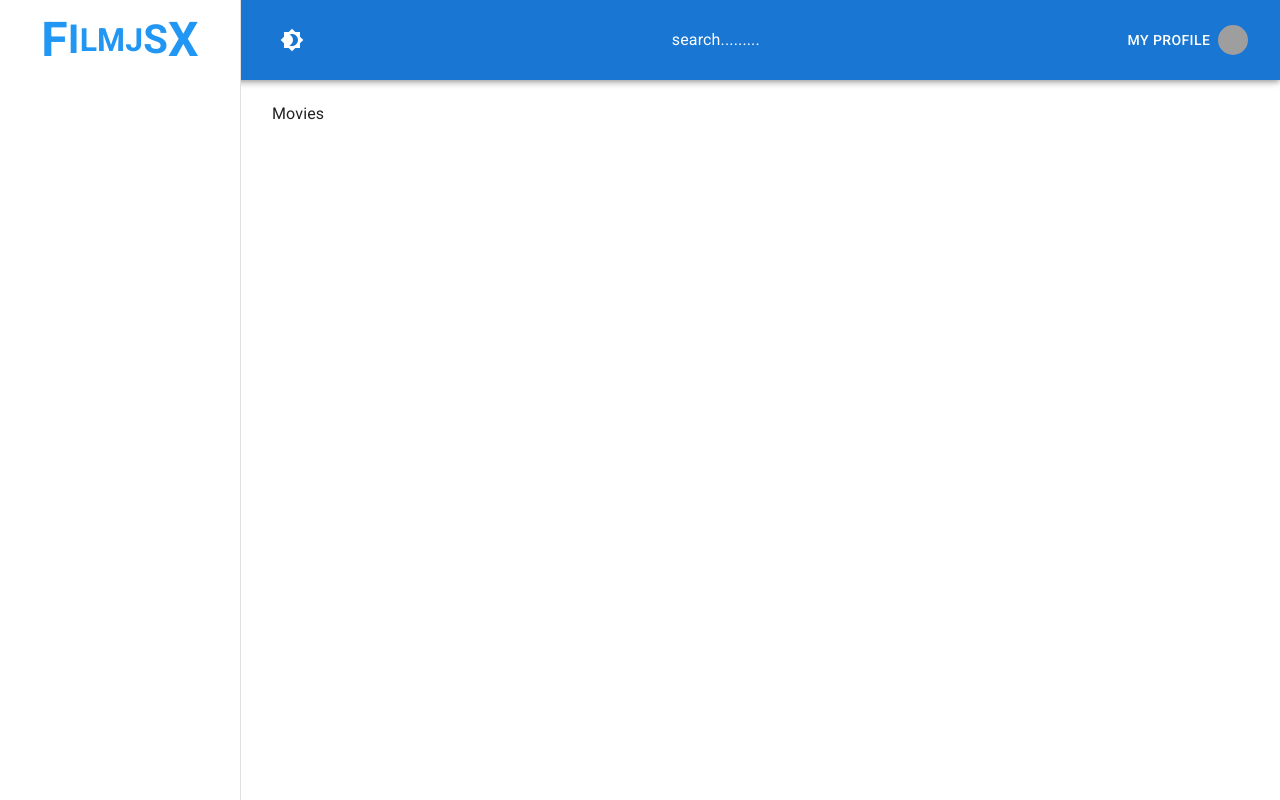
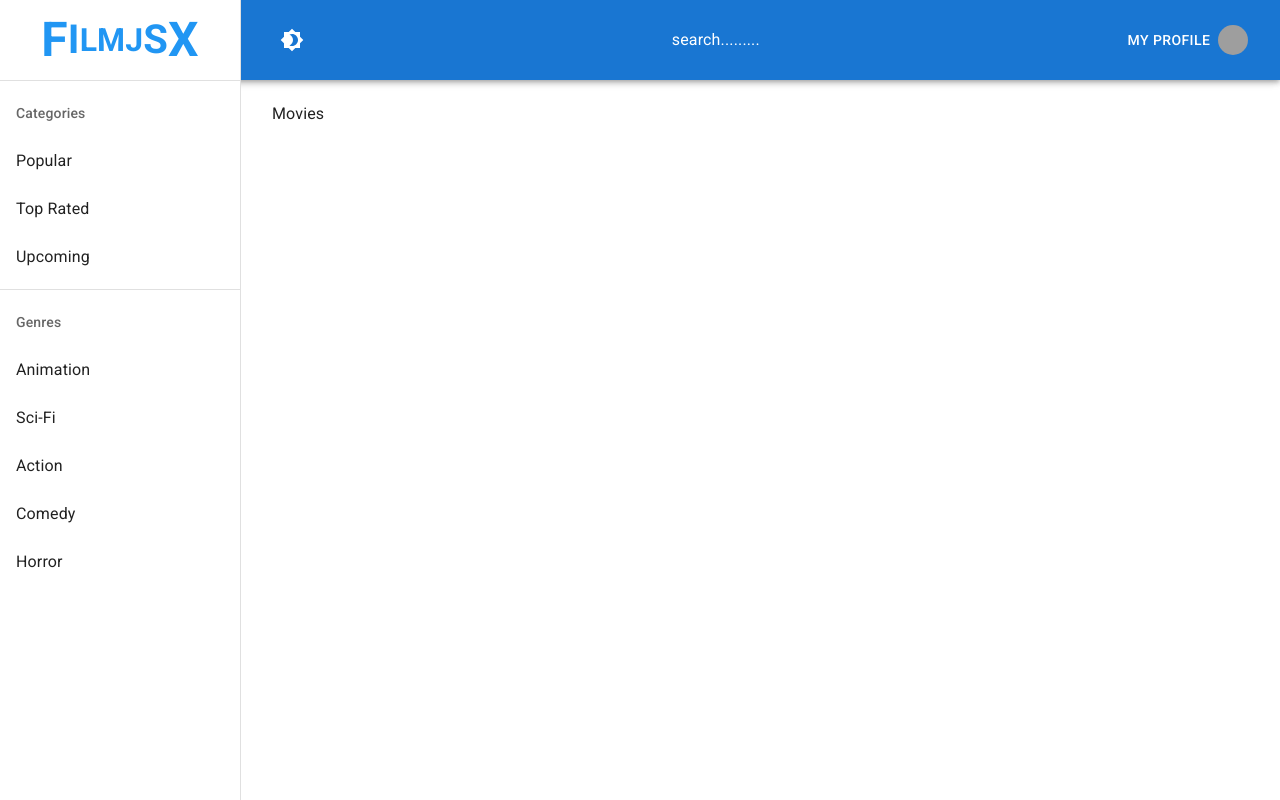
Before and after one commit to salmann7/FilmJSX, a React (Vite) app: page / in a window 1280 px wide. Built offline with nearby package versions, Linux system fonts and the light colour scheme; grey boxes are pictures that could not be loaded.

Commit message:
responsive sidebar fix

```diff
--- a/src/components/NavBar/Navbar.jsx
+++ b/src/components/NavBar/Navbar.jsx
@@ -20,7 +20,7 @@ const Navbar = () => {
       <AppBar position='fixed'>
         <Toolbar className={classes.toolbar}>
           {isMobile && (
-            <IconButton color='inherit' edge='start' style={{outline:'none'}} onClick={() => ({})} className={classes.menuButton}>
+            <IconButton color='inherit' edge='start' style={{outline:'none'}} onClick={()=>(setMobileOpen((prev)=>(!prev)))} className={classes.menuButton}>
               <Menu />
             </IconButton>
           )}
@@ -46,7 +46,7 @@ const Navbar = () => {
       <div>
         <nav className={classes.drawer}>
           { isMobile ? (
-             <Drawer variant='temporary' anchor='right' open={mobileOpen} classes={{paper: classes.drawerPaper}} ModalProps={{keepMounted: true}}>
+             <Drawer variant='temporary' anchor='right' open={mobileOpen} onClose={()=>(setMobileOpen((prev)=>(!prev)))} classes={{paper: classes.drawerPaper}} ModalProps={{keepMounted: true}}>
               <SideBar setMobileOpen={setMobileOpen} />
              </Drawer>
           ) : (
--- a/src/components/SideBar/SideBar.jsx
+++ b/src/components/SideBar/SideBar.jsx
@@ -1,9 +1,22 @@
 import React from 'react'
-import { Divider, List, ListItem, ListItemText, ListSubheader, ListItemIcon, Box, CircularProgress } from "@mui/material";
+import { Divider, List, ListItem, ListItemButton, ListItemText, ListSubheader, ListItemIcon, Box, CircularProgress } from "@mui/material";
 import { Link } from 'react-router-dom';
 import { useTheme } from '@mui/material/styles';
 
 import useStyles from './styles';
+
+const demoCategories = [
+    {label: 'Animation', value: 'animation'},
+    {label: 'Sci-Fi', value: 'sci_fi'},
+    {label: 'Action', value: 'action'},
+    {label: 'Comedy', value: 'comedy'},
+    {label: 'Horror', value: 'horror'},
+]
+const categories = [
+    {label: 'Popular', value: 'popular'},
+    {label: 'Top Rated', value: 'top_rated'},
+    {label: 'Upcoming', value: 'upcoming'},
+]
 
 
 const SideBar = ({setMobileOpen}) => {
@@ -19,6 +32,32 @@ const SideBar = ({setMobileOpen}) => {
         <div className={classes.darkBrand}>
             <span className={classes.fBrand}>F</span><span className={classes.mBrand}>I</span>LMJ<span className={classes.mBrand}>S</span><span className={classes.fBrand}>X</span></div>}
       </Link>
+      <Divider />
+      <List>
+        <ListSubheader>Categories</ListSubheader>
+        {categories.map(({label, value}) => (
+            <Link to="/" key={value} className={classes.link}>
+                <ListItem onClick={()=>({})} disablePadding>
+                    <ListItemButton>
+                        <ListItemText primary={label}/>
+                    </ListItemButton>
+                </ListItem>
+            </Link>
+        ))}
+      </List>
+      <Divider />
+      <List>
+        <ListSubheader>Genres</ListSubheader>
+        {demoCategories.map(({label, value}) => (
+            <Link to="/" key={value} className={classes.link}>
+                <ListItem onClick={()=>({})} disablePadding>
+                    <ListItemButton>
+                        <ListItemText primary={label}/>
+                    </ListItemButton>
+                </ListItem>
+            </Link>
+        ))}
+      </List>
     </>
   )
 }
--- a/src/components/SideBar/styles.js
+++ b/src/components/SideBar/styles.js
@@ -34,5 +34,9 @@ export default makeStyles((theme) => ({
     },
     mBrand: {
         fontSize: '1.25em'
+    },
+    link: {
+        textDecoration: 'none',
+        color: theme.palette.text.primary
     }
 }))
```
